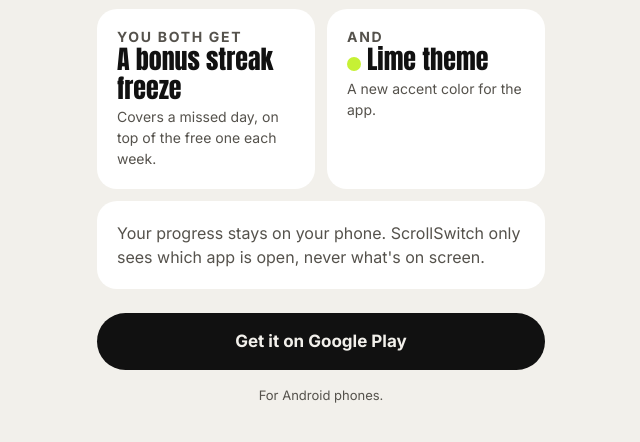
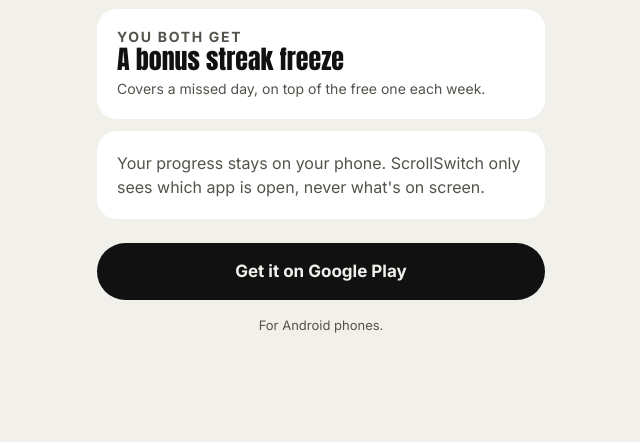
Before and after one commit to AlShahriarMiad/scrollswitch-invite, a plain HTML site: page index.html in a window 1280 px wide. Shown: the part 458-900 px from the top of the page, without its empty margins (319-959 px from the left). After the commit the page ends 841 px from the top, so only its background shows below. Drawn offline with Linux system fonts and the light colour scheme.

Commit message:
Invites reward a bonus streak freeze only (Lime theme removed)
Co-Authored-By: Claude Opus 5.5 <noreply@anthropic.com>

```diff
--- a/index.html
+++ b/index.html
@@ -4,9 +4,9 @@
   <meta charset="utf-8">
   <meta name="viewport" content="width=device-width, initial-scale=1">
   <title>You're invited to ScrollSwitch</title>
-  <meta name="description" content="Install ScrollSwitch with your friend's link and you both get a bonus streak freeze and the Lime theme.">
+  <meta name="description" content="Install ScrollSwitch with your friend's link and you both get a bonus streak freeze.">
   <meta property="og:title" content="You're invited to ScrollSwitch">
-  <meta property="og:description" content="Swap scrolling for learning. Install with this link and you both get a bonus streak freeze and the Lime theme.">
+  <meta property="og:description" content="Swap scrolling for learning. Install with this link and you both get a bonus streak freeze.">
   <meta property="og:type" content="website">
   <meta name="theme-color" content="#F2F0EB">
   <link rel="preconnect" href="https://fonts.googleapis.com">
@@ -20,7 +20,6 @@
       --ink: #111111;
       --muted: #55524C;
       --orange: #FF4F00;
-      --lime: #C6F135;
       --hairline: #CFCAC0;
     }
     @media (prefers-color-scheme: dark) {
@@ -53,10 +52,8 @@
     h1 { font: 400 clamp(48px, 15vw, 76px)/.95 Anton, Impact, sans-serif; margin: 0 0 12px; text-transform: uppercase; }
     .hero p { margin: 0; font-size: 17px; }
     .hero .label { margin-bottom: 16px; }
-    .row { display: grid; grid-template-columns: 1fr 1fr; gap: 12px; }
     .reward h2 { font: 400 26px/1.1 Anton, Impact, sans-serif; margin: 0 0 4px; }
     .reward p { margin: 0; color: var(--muted); font-size: 14px; }
-    .swatch { display: inline-block; width: 14px; height: 14px; border-radius: 50%; background: var(--lime); vertical-align: -1px; margin-right: 6px; }
     .about p { margin: 0; color: var(--muted); }
     .cta {
       display: block; text-align: center; text-decoration: none;
@@ -67,7 +64,6 @@
     .cta:focus-visible { outline: 3px solid var(--orange); outline-offset: 3px; }
     .fine { text-align: center; color: var(--muted); font-size: 13px; margin: 4px 0 0; }
     .code { font-weight: 700; letter-spacing: .12em; color: var(--ink); }
-    @media (max-width: 340px) { .row { grid-template-columns: 1fr; } }
   </style>
 </head>
 <body>
@@ -80,17 +76,10 @@
       <p>ScrollSwitch takes turns with you: a bit of Instagram, then a bit of Duolingo. Nothing is ever blocked.</p>
     </section>
 
-    <section class="row" aria-label="What you both get">
-      <div class="tile reward">
-        <p class="label">You both get</p>
-        <h2>A bonus streak freeze</h2>
-        <p>Covers a missed day, on top of the free one each week.</p>
-      </div>
-      <div class="tile reward">
-        <p class="label">And</p>
-        <h2><span class="swatch" aria-hidden="true"></span>Lime theme</h2>
-        <p>A new accent color for the app.</p>
-      </div>
+    <section class="tile reward" aria-label="What you both get">
+      <p class="label">You both get</p>
+      <h2>A bonus streak freeze</h2>
+      <p>Covers a missed day, on top of the free one each week.</p>
     </section>
 
     <section class="tile about">
```
